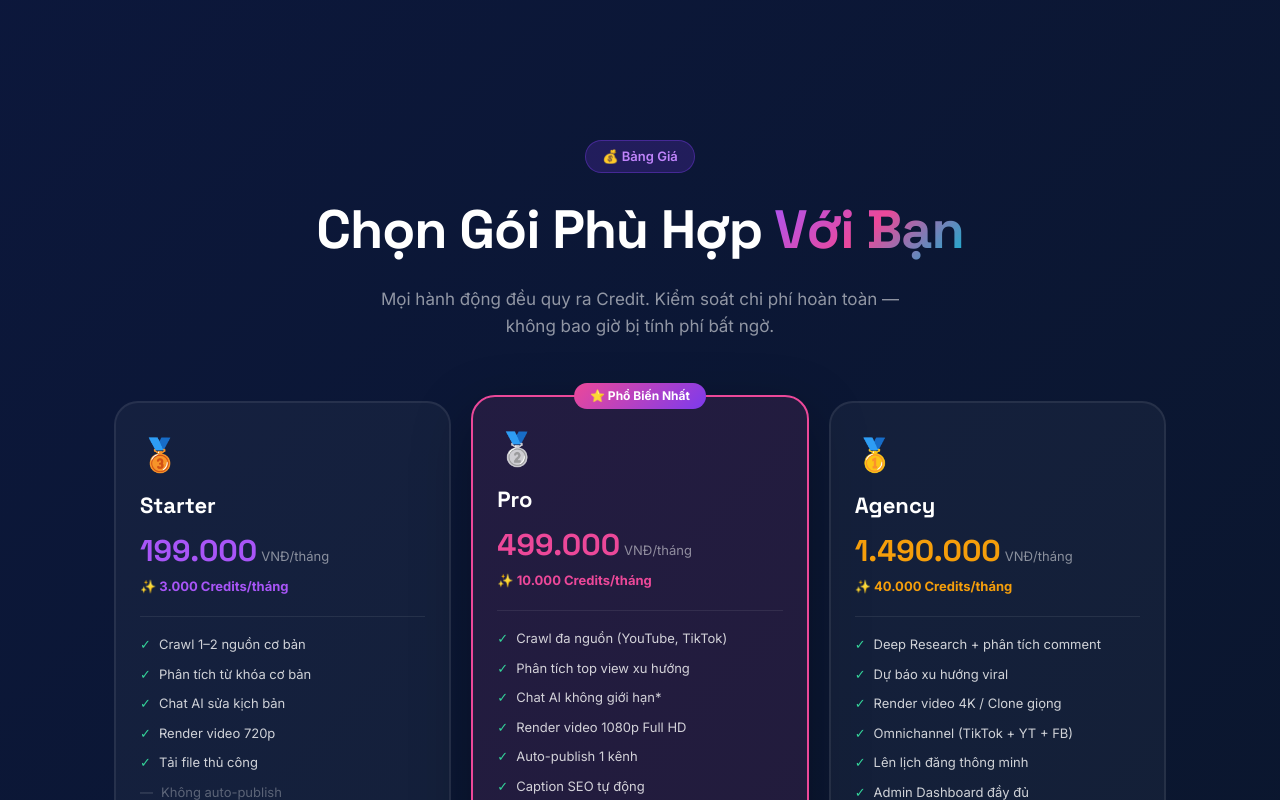
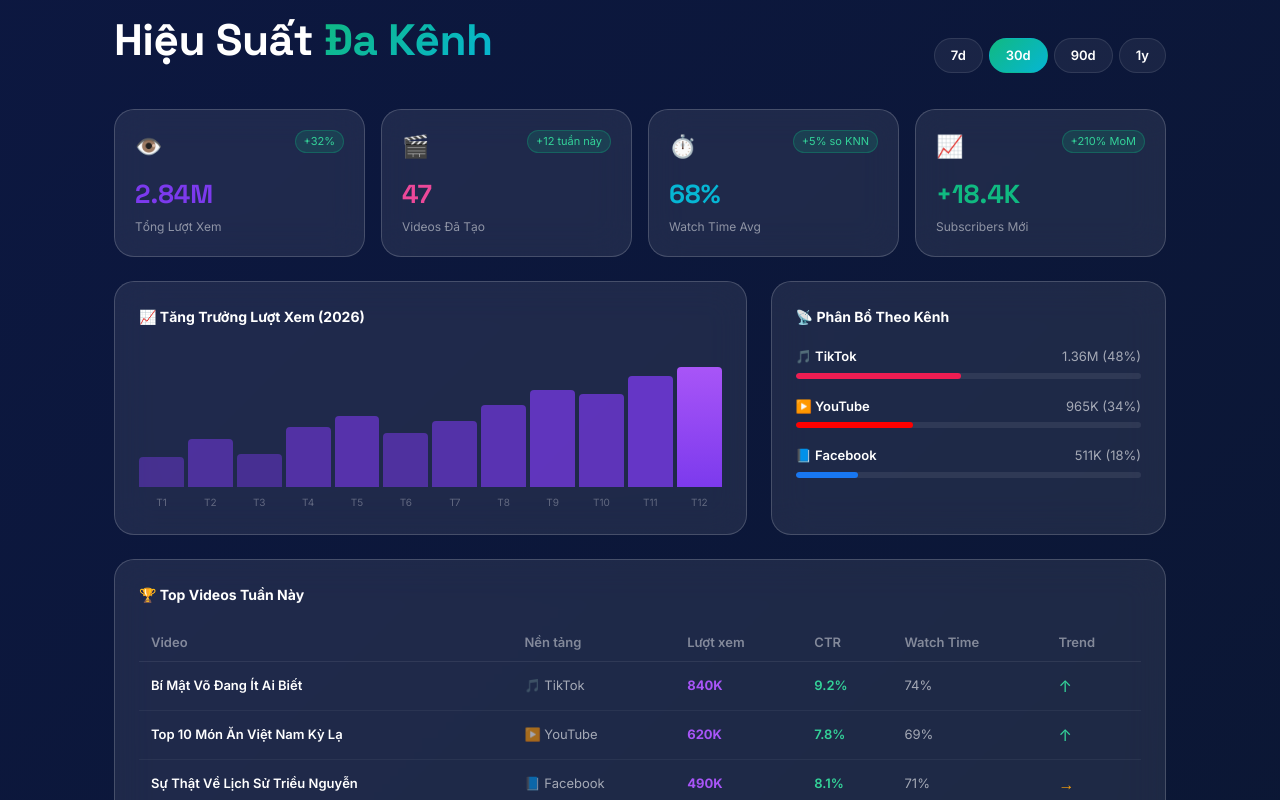
Before and after one commit to Chinh-Jewrely/tooltaovideo, a Next.js app: page / in a window 1280 px wide. Shown: the part 9720-10520 px from the top of the page. Built offline with nearby package versions, Linux system fonts and the light colour scheme.

Commit message:
feat: add app/components/AnalyticsDashboard.tsx

```diff
--- /dev/null
+++ b/app/components/AnalyticsDashboard.tsx
@@ -0,0 +1,142 @@
+'use client';
+import { useState } from 'react';
+
+const metrics = [
+    { label: 'Tổng Lượt Xem', value: '2.84M', change: '+32%', icon: '👁️', color: '#7C3AED' },
+    { label: 'Videos Đã Tạo', value: '47', change: '+12 tuần này', icon: '🎬', color: '#EC4899' },
+    { label: 'Watch Time Avg', value: '68%', change: '+5% so KNN', icon: '⏱️', color: '#06B6D4' },
+    { label: 'Subscribers Mới', value: '+18.4K', change: '+210% MoM', icon: '📈', color: '#10B981' },
+];
+
+const topVideos = [
+    { title: 'Bí Mật Võ Đang Ít Ai Biết', views: '840K', ctr: '9.2%', watch: '74%', platform: '🎵 TikTok', trend: '↑' },
+    { title: 'Top 10 Món Ăn Việt Nam Kỳ Lạ', views: '620K', ctr: '7.8%', watch: '69%', platform: '▶️ YouTube', trend: '↑' },
+    { title: 'Sự Thật Về Lịch Sử Triều Nguyễn', views: '490K', ctr: '8.1%', watch: '71%', platform: '📘 Facebook', trend: '→' },
+    { title: 'AI Sẽ Thay Thế Con Người Không?', views: '380K', ctr: '6.4%', watch: '65%', platform: '▶️ YouTube', trend: '↓' },
+    { title: 'Đường Phố Hà Nội 100 Năm Trước', views: '310K', ctr: '7.2%', watch: '72%', platform: '🎵 TikTok', trend: '↑' },
+];
+
+const chartData = [40, 65, 45, 80, 95, 72, 88, 110, 130, 125, 149, 160];
+const months = ['T1', 'T2', 'T3', 'T4', 'T5', 'T6', 'T7', 'T8', 'T9', 'T10', 'T11', 'T12'];
+const maxVal = Math.max(...chartData);
+
+export default function AnalyticsDashboard() {
+    const [period, setPeriod] = useState('30d');
+
+    return (
+        <section id="analytics" style={{ padding: '100px 24px', maxWidth: 1100, margin: '0 auto' }}>
+            <div style={{ display: 'flex', justifyContent: 'space-between', alignItems: 'flex-end', marginBottom: 36, flexWrap: 'wrap', gap: 16 }}>
+                <div>
+                    <div className="badge" style={{ marginBottom: 10, background: 'rgba(16,185,129,0.15)', borderColor: 'rgba(16,185,129,0.4)', color: '#6EE7B7' }}>📊 Analytics Dashboard</div>
+                    <h2 style={{ fontSize: 'clamp(24px,4vw,44px)', fontWeight: 900, letterSpacing: '-0.5px' }}>
+                        Hiệu Suất <span style={{ background: 'linear-gradient(135deg,#10B981,#06B6D4)', WebkitBackgroundClip: 'text', WebkitTextFillColor: 'transparent' }}>Đa Kênh</span>
+                    </h2>
+                </div>
+                <div style={{ display: 'flex', gap: 6 }}>
+                    {['7d', '30d', '90d', '1y'].map(p => (
+                        <button key={p} onClick={() => setPeriod(p)} style={{
+                            padding: '7px 16px', borderRadius: 20, cursor: 'pointer', fontSize: 13, fontWeight: 600,
+                            background: period === p ? 'linear-gradient(135deg,#10B981,#06B6D4)' : 'rgba(255,255,255,0.06)',
+                            border: `1px solid ${period === p ? 'transparent' : 'rgba(255,255,255,0.1)'}`, color: '#fff',
+                        }}>{p}</button>
+                    ))}
+                </div>
+            </div>
+
+            {/* Metrics row */}
+            <div style={{ display: 'grid', gridTemplateColumns: 'repeat(4, 1fr)', gap: 16, marginBottom: 24 }}>
+                {metrics.map(m => (
+                    <div key={m.label} className="feature-card glass" style={{ padding: 20 }}>
+                        <div style={{ display: 'flex', justifyContent: 'space-between', alignItems: 'flex-start', marginBottom: 12 }}>
+                            <span style={{ fontSize: 22 }}>{m.icon}</span>
+                            <span style={{ fontSize: 11, background: 'rgba(16,185,129,0.15)', border: '1px solid rgba(16,185,129,0.3)', borderRadius: 20, padding: '2px 8px', color: '#34D399' }}>{m.change}</span>
+                        </div>
+                        <div style={{ fontFamily: "'Space Grotesk',sans-serif", fontWeight: 900, fontSize: 26, color: m.color, marginBottom: 4 }}>{m.value}</div>
+                        <div style={{ fontSize: 12, color: 'rgba(255,255,255,0.5)' }}>{m.label}</div>
+                    </div>
+                ))}
+            </div>
+
+            <div style={{ display: 'grid', gridTemplateColumns: '1.6fr 1fr', gap: 24 }}>
+                {/* Chart */}
+                <div className="glass" style={{ padding: 24 }}>
+                    <div style={{ fontSize: 14, fontWeight: 700, marginBottom: 20 }}>📈 Tăng Trưởng Lượt Xem (2026)</div>
+                    <div style={{ display: 'flex', gap: 4, alignItems: 'flex-end', height: 140, marginBottom: 8 }}>
+                        {chartData.map((v, i) => (
+                            <div key={i} style={{ flex: 1, display: 'flex', flexDirection: 'column', alignItems: 'center', gap: 4 }}>
+                                <div style={{
+                                    width: '100%', borderRadius: '4px 4px 0 0',
+                                    height: `${(v / maxVal) * 120}px`,
+                                    background: i === chartData.length - 1
+                                        ? 'linear-gradient(180deg,#A855F7,#7C3AED)'
+                                        : `rgba(124,58,237,${0.3 + (v / maxVal) * 0.5})`,
+                                    transition: 'all 0.3s',
+                                    cursor: 'pointer',
+                                    position: 'relative',
+                                }}
+                                    title={`${months[i]}: ${v}K views`}
+                                />
+                            </div>
+                        ))}
+                    </div>
+                    <div style={{ display: 'flex', gap: 4 }}>
+                        {months.map(m => (
+                            <div key={m} style={{ flex: 1, fontSize: 10, color: 'rgba(255,255,255,0.3)', textAlign: 'center' }}>{m}</div>
+                        ))}
+                    </div>
+                </div>
+
+                {/* Platform breakdown */}
+                <div className="glass" style={{ padding: 24 }}>
+                    <div style={{ fontSize: 14, fontWeight: 700, marginBottom: 20 }}>📡 Phân Bổ Theo Kênh</div>
+                    {[
+                        { platform: '🎵 TikTok', pct: 48, views: '1.36M', color: '#EE1D52' },
+                        { platform: '▶️ YouTube', pct: 34, views: '965K', color: '#FF0000' },
+                        { platform: '📘 Facebook', pct: 18, views: '511K', color: '#1877F2' },
+                    ].map(p => (
+                        <div key={p.platform} style={{ marginBottom: 18 }}>
+                            <div style={{ display: 'flex', justifyContent: 'space-between', marginBottom: 6 }}>
+                                <span style={{ fontSize: 13, fontWeight: 600 }}>{p.platform}</span>
+                                <span style={{ fontSize: 13, color: 'rgba(255,255,255,0.6)' }}>{p.views} ({p.pct}%)</span>
+                            </div>
+                            <div className="progress-bar">
+                                <div className="progress-fill" style={{ width: `${p.pct}%`, background: p.color }} />
+                            </div>
+                        </div>
+                    ))}
+                </div>
+            </div>
+
+            {/* Top Videos table */}
+            <div className="glass" style={{ marginTop: 24, padding: 24 }}>
+                <div style={{ fontSize: 14, fontWeight: 700, marginBottom: 20 }}>🏆 Top Videos Tuần Này</div>
+                <div style={{ overflowX: 'auto' }}>
+                    <table style={{ width: '100%', borderCollapse: 'collapse', fontSize: 13 }}>
+                        <thead>
+                            <tr style={{ borderBottom: '1px solid rgba(255,255,255,0.08)' }}>
+                                {['Video', 'Nền tảng', 'Lượt xem', 'CTR', 'Watch Time', 'Trend'].map(h => (
+                                    <th key={h} style={{ textAlign: 'left', padding: '8px 12px', color: 'rgba(255,255,255,0.45)', fontWeight: 600 }}>{h}</th>
+                                ))}
+                            </tr>
+                        </thead>
+                        <tbody>
+                            {topVideos.map((v, i) => (
+                                <tr key={i} style={{ borderBottom: '1px solid rgba(255,255,255,0.05)', transition: 'background 0.2s' }}
+                                    onMouseEnter={e => (e.currentTarget.style.background = 'rgba(255,255,255,0.04)')}
+                                    onMouseLeave={e => (e.currentTarget.style.background = 'transparent')}
+                                >
+                                    <td style={{ padding: '12px', fontWeight: 600, maxWidth: 240, overflow: 'hidden', textOverflow: 'ellipsis', whiteSpace: 'nowrap' }}>{v.title}</td>
+                                    <td style={{ padding: '12px', color: 'rgba(255,255,255,0.6)' }}>{v.platform}</td>
+                                    <td style={{ padding: '12px', fontWeight: 700, color: '#A855F7' }}>{v.views}</td>
+                                    <td style={{ padding: '12px', color: '#34D399', fontWeight: 600 }}>{v.ctr}</td>
+                                    <td style={{ padding: '12px', color: 'rgba(255,255,255,0.6)' }}>{v.watch}</td>
+                                    <td style={{ padding: '12px', fontSize: 16, color: v.trend === '↑' ? '#34D399' : v.trend === '↓' ? '#F87171' : '#F59E0B' }}>{v.trend}</td>
+                                </tr>
+                            ))}
+                        </tbody>
+                    </table>
+                </div>
+            </div>
+        </section>
+    );
+}
```
